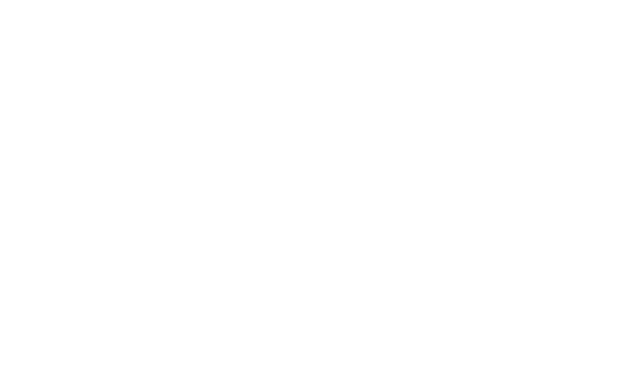
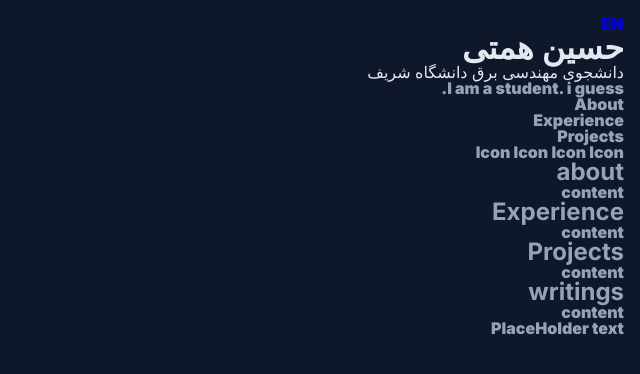
Before and after one commit to hosseinhemati/my_resume, a plain HTML site: page resume_fa.html in a window 1280 px wide. Shown: the whole page, without its empty margins (640-1280 px from the left). Drawn offline with Linux system fonts and the light colour scheme.

Commit message:
the base of the resume site
هر قدر که امشب حوصله داشتم زدم دیگه

```diff
--- a/resume_fa.html
+++ b/resume_fa.html
@@ -1,12 +1,91 @@
 <!DOCTYPE html>
-<html lang="fa">
+<html lang="fa" dir="rtl">
     <!-- this is the same project but in Persian -->
 <head>
     <meta charset="UTF-8">
     <meta name="viewport" content="width=device-width, initial-scale=1.0">
-    <title>Document</title>
+    <title>رزومه ـ حسین همتی</title>
+
+    <link rel="stylesheet" href="style.css"/>
+
+    <link rel="stylesheet" href="https://cdnjs.cloudflare.com/ajax/libs/font-awesome/6.7.2/css/all.min.css" integrity="sha512-Evv84Mr4kqVGRNSgIGL/F/aIDqQb7xQ2vcrdIwxfjThSH8CSR7PBEakCr51Ck+w+/U6swU2Im1vVX0SVk9ABhg==" crossorigin="anonymous" referrerpolicy="no-referrer" />
+
+    <link rel="preconnect" href="https://fonts.googleapis.com">
+    <link rel="preconnect" href="https://fonts.gstatic.com" crossorigin>
+    <link href="https://fonts.googleapis.com/css2?family=Inter:ital,opsz,wght@0,14..32,100..900;1,14..32,100..900&family=Vazirmatn:wght@100..900&display=swap" rel="stylesheet">
 </head>
-<body>
+<body class="fa">
+    <header>
+        <div>
+            <a href="\index.html">EN</a>
+        </div>
+        <a href="\resume_fa.html">
+            <h1>حسین همتی</h1>
+        </a>
+        <h4>دانشجوی مهندسی برق دانشگاه شریف</h4>
+        <p>
+            I am a student. i guess.
+            <!-- I am a student with a lot of skills <please fix this > -->
+        </p>
 
+        <nav>
+            <a>
+                <p>About</p>
+            </a>
+            <a>
+                <p>Experience</p>
+            </a>
+            <a>
+                <p>Projects</p>
+            </a>
+        </nav>
+
+        <div>
+            <a>Icon</a>
+            <a>Icon</a>
+            <a>Icon</a>
+            <a>Icon</a>
+        </div>
+    </header>
+    <main>
+        <section>
+            <div>
+                <h2>about</h2>
+            </div>
+            <div>
+                content
+            </div>
+        </section>
+
+        <section>
+            <div>
+                <h2>Experience</h2>
+            </div>
+            <div>
+                content
+            </div>
+        </section>
+
+        <section>
+            <div>
+                <h2>Projects</h2>
+            </div>
+            <div>
+                content
+            </div>
+        </section>
+
+        <section>
+            <div>
+                <h2>writings</h2>
+            </div>
+            <div>
+                content
+            </div>
+        </section>
+    </main>
+    <footer>
+        <p> PlaceHolder text </p>
+    </footer>
 </body>
 </html>
--- a/style.css
+++ b/style.css
@@ -0,0 +1,40 @@
+:root{
+    --color-accent: #5eead4;
+    --color-highlight: #e2e8f0;
+}
+
+
+* {
+    box-sizing: border-box;
+    margin: 0;
+    padding: 0;
+    font-family: 'inter', sans-serif;
+}
+
+body.fa {
+    font-family: 'Vazirmatn', 'inter', sans-serif;
+}
+
+body {
+    background-color: #0f172a;
+    color: #94a3b8;
+    padding: 1em;
+}
+
+header h1,
+header h4,
+.section_title {
+    color: var(--color-highlight);
+}
+
+a {
+    text-decoration-line: none;
+}
+
+header h1 {
+    font-weight: 600;
+}
+
+header h4 {
+    font-weight: 400;
+}
```
Also changed, not shown: index.html (+79 -0 lines).
